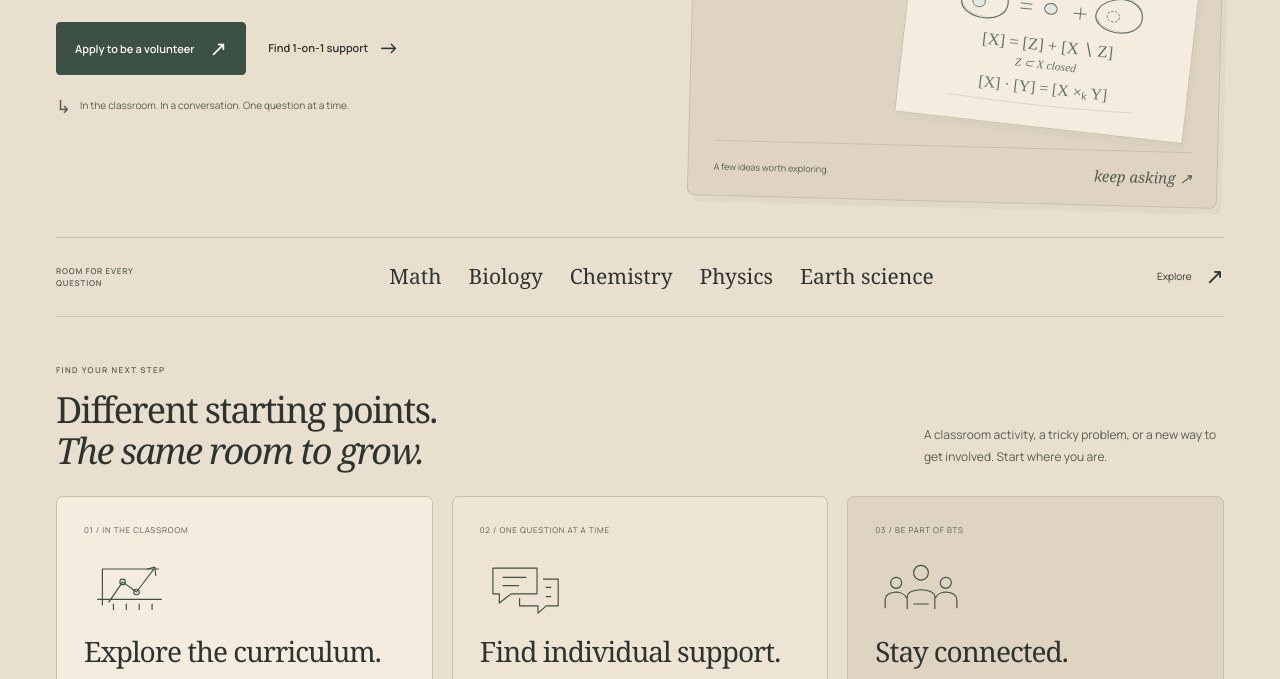
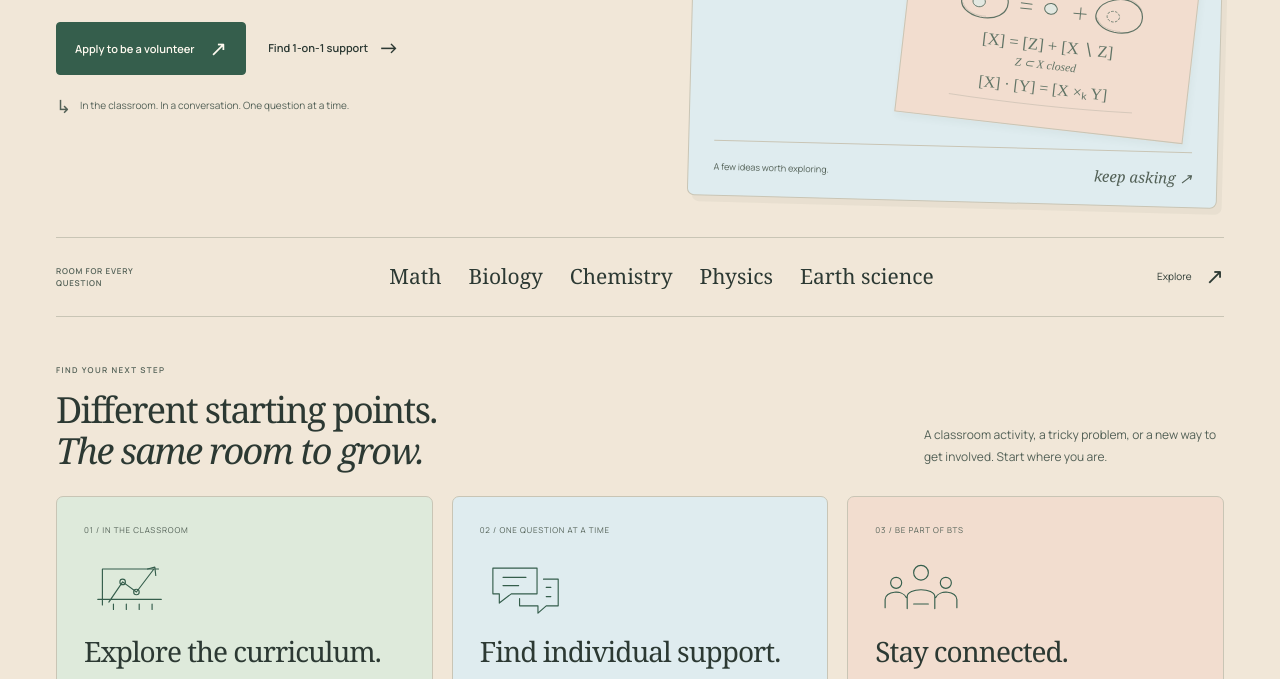
Before and after one commit to ammarashary14/its, a website: page index.html in a window 1280 px wide. Shown: the part 499-1178 px from the top of the page. Drawn offline with Linux system fonts and the light colour scheme; no server answers.

Commit message:
Add a warmer varied color palette without changing layouts

```diff
--- /dev/null
+++ b/assets/palette.css
@@ -0,0 +1,83 @@
+/* Color only: warm beige with distinct, gentle colors for each kind of content. */
+:root {
+  --paper: #f1e7d8;
+  --ink: #2c3933;
+  --muted: #526056;
+  --accent: #355e4c;
+  --accent-hover: #284b3c;
+  --on-accent: #fffaf0;
+  --surface: #fff8ec;
+  --surface-soft: #e9eadc;
+  --surface-raised: #f8efdf;
+  --sand: #f1e2b5;
+  --sage: #deeadb;
+  --sky: #dfecef;
+  --clay: #f2ddcf;
+  --line: #c9c5b5;
+  --closing: #deeadb;
+  --closing-text: #2c3933;
+  --shadow: #384b3b0c;
+  --warm-mark: #b46845;
+}
+
+:root[data-theme="dark"] {
+  --paper: #222a27;
+  --ink: #f5f0e5;
+  --muted: #c0c8be;
+  --accent: #b9d5be;
+  --accent-hover: #cfe5d2;
+  --on-accent: #21392c;
+  --surface: #2d3731;
+  --surface-soft: #344238;
+  --surface-raised: #373d34;
+  --sand: #4c4530;
+  --sage: #344a3c;
+  --sky: #30434c;
+  --clay: #4d3c34;
+  --line: #566259;
+  --closing: #344a3c;
+  --closing-text: #f5f0e5;
+  --shadow: #00000018;
+  --warm-mark: #dfa983;
+}
+
+/* Cream frames the page; colored panels keep the beige from feeling flat. */
+.site-header, .site-footer { background-color: var(--surface); }
+.brand-mark { color: var(--accent); }
+.home-notebook { background-color: var(--sky); }
+.home-note-snake { background-color: var(--surface); }
+.home-note-ring { background-color: var(--clay); }
+.home-note-mark { color: var(--warm-mark); }
+.home-rich .home-route-learn { background-color: var(--sage); }
+.home-rich .home-route-support { background-color: var(--sky); }
+.home-rich .home-route-connect { background-color: var(--clay); }
+.home-rich .home-invitation .eyebrow { color: inherit; }
+.hero .highlight-word svg { stroke: var(--warm-mark); }
+
+/* Clear color cues for learning, community, and ways to get involved. */
+.grade-tabs { background-color: var(--sky); }
+.grade-tab[aria-selected="true"] { background-color: var(--accent); color: var(--on-accent); }
+.grade-tab[aria-selected="true"] span { color: inherit; }
+.activity-card { background-color: var(--sand); }
+.skill-tags>span { background-color: var(--sage); }
+.learning-notebook, .curriculum-notebook, .sponsor-notebook { background-color: var(--sky); }
+.application-prompts, .application-email-note { background-color: var(--sage); }
+.team-callout { background-color: var(--sage); }
+.staff-avatar svg { filter: none; }
+.photo-frame img, .belief-photo>img { filter: none; }
+.community-page .community-panel { background-color: var(--sky); }
+.community-social-section, .contact-note, .school-inquiry-details { background-color: var(--sage); }
+.school-logo { background-color: var(--sage); }
+.school-card:nth-child(3n + 2) .school-logo { background-color: var(--sky); }
+.school-card:nth-child(3n) .school-logo { background-color: var(--clay); }
+.sponsor-inquiry, .donate-pending { background-color: var(--clay); }
+.donation-sketch { background-color: var(--sky); }
+.donate-options>a:first-child { background-color: var(--sage); }
+.donate-options>a:nth-child(2) { background-color: var(--clay); }
+.calendar-agenda { background-color: var(--sky); }
+.calendar-upcoming-list>li:nth-child(3n + 1) { background-color: var(--sage); }
+.calendar-upcoming-list>li:nth-child(3n + 2) { background-color: var(--sky); }
+.calendar-upcoming-list>li:nth-child(3n) { background-color: var(--clay); }
+
+/* Keep the decorative underline warm in both modes. */
+[data-theme="dark"] .hero .highlight-word svg { stroke: var(--warm-mark); }
--- a/index.html
+++ b/index.html
@@ -17,6 +17,7 @@
   <script type="module" src="assets/site-content.js?v=calendar-14"></script>
   <link rel="stylesheet" href="assets/social-links.css?v=full-11">
   <link rel="stylesheet" href="assets/navigation.css?v=calendar-14">
+  <link rel="stylesheet" href="assets/palette.css?v=colors-19">
 </head>
 <body data-page="home">
   <a class="skip-link" href="#main-content">Skip to content</a>
```
Also changed, not shown: apply.html (+1 -0 lines), calendar.html (+1 -0 lines), community.html (+1 -0 lines), contact.html (+1 -0 lines), curriculum.html (+1 -0 lines), donate.html (+1 -0 lines), schools.html (+1 -0 lines), sponsors.html (+1 -0 lines), team.html (+1 -0 lines), tutoring.html (+1 -0 lines).
